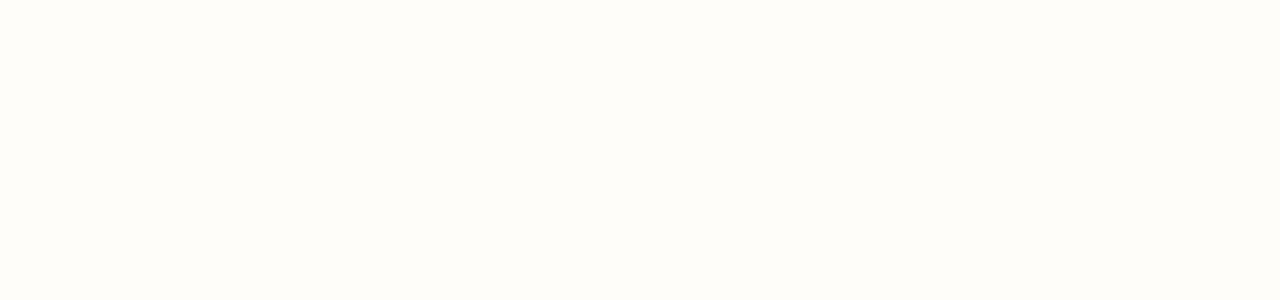
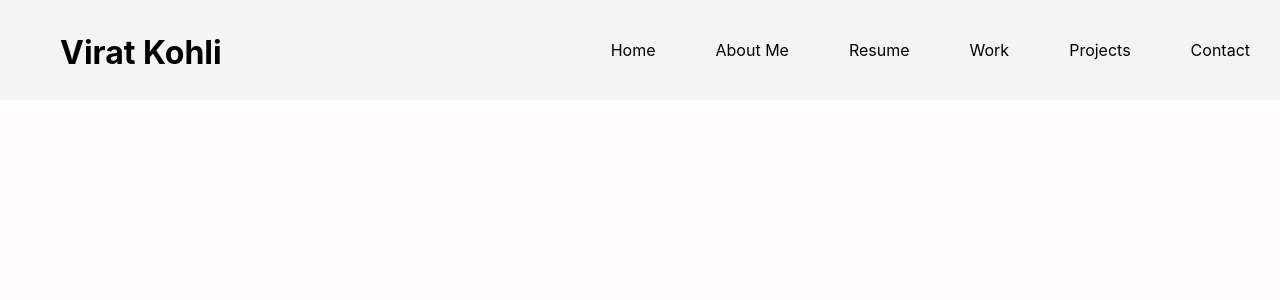
Before and after one commit to Tarun-Acharya/folio_builder, a React (Create React App) app: page / in a window 1280 px wide. Before the commit this address had no page. Shown: the top 300 px of the page. Built offline with nearby package versions, Linux system fonts and the light colour scheme.

Commit message:
ta0902 Add Work Navitem

```diff
--- a/src/Components/Homepage/Title.js
+++ b/src/Components/Homepage/Title.js
@@ -1,7 +1,6 @@
 import React from "react";
 import "./Title.css";
 function Title(props) {
-  console.log(props.details);
   return (
     <div className="title_page">
       <img src={props.details.pic} className="title_image" alt="title_image" />
--- a/src/Components/NavBar/NavBar.js
+++ b/src/Components/NavBar/NavBar.js
@@ -3,7 +3,7 @@
 import NavItem from "./NavItem";
 
 function NavBar() {
-  const links = ["Home", "About Me", "Resume", "Projects", "Contact"];
+  const links = ["Home", "About Me", "Resume", "Work", "Projects", "Contact"];
 
   return (
     <div className="navbar">
--- a/src/Components/NavBar/NavItem.js
+++ b/src/Components/NavBar/NavItem.js
@@ -2,10 +2,10 @@
 import "./NavItem.css";
 import { Link } from "react-router-dom";
 
-function NavItem() {
+function NavItem(props) {
   return (
-    <Link className="text" to={"/" + this.props.name}>
-      {this.props.name}
+    <Link className="text" to={"/" + props.name}>
+      {props.name}
     </Link>
   );
 }
```
